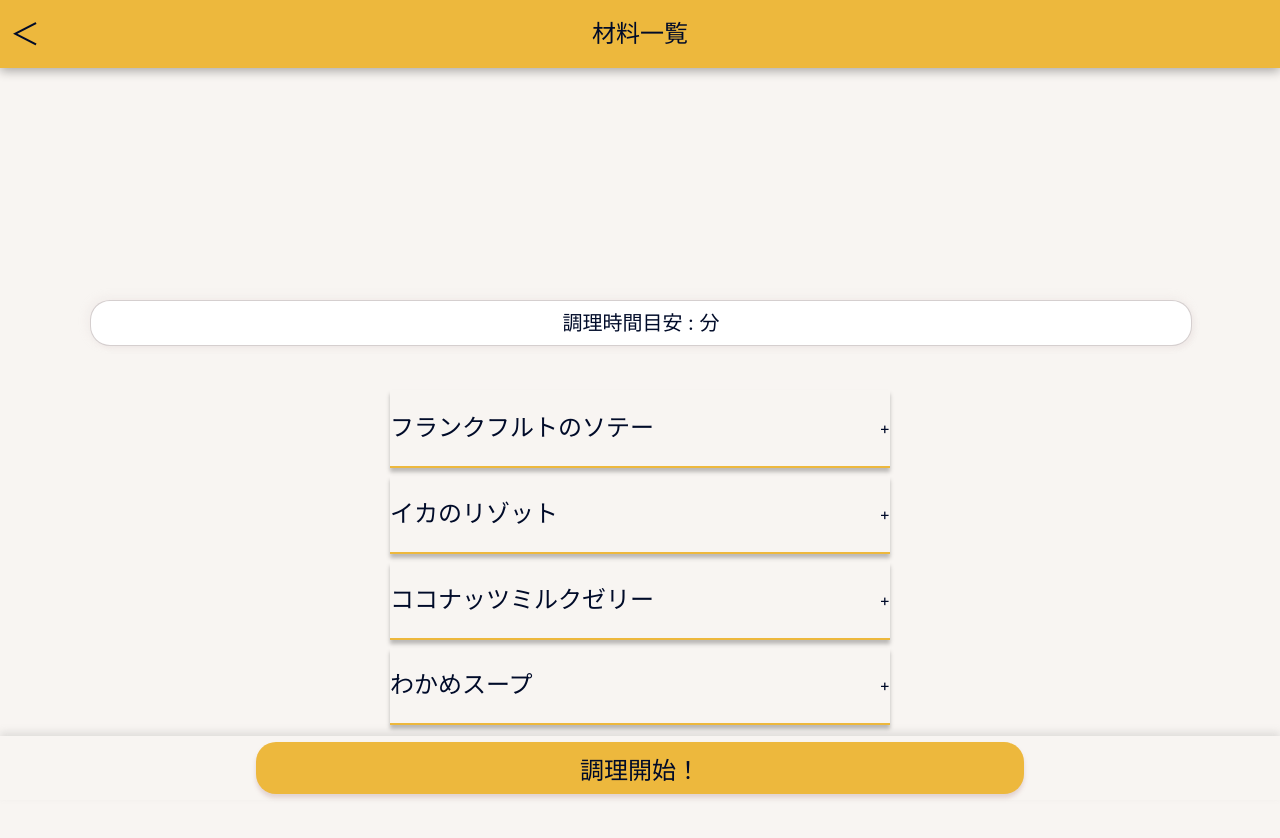
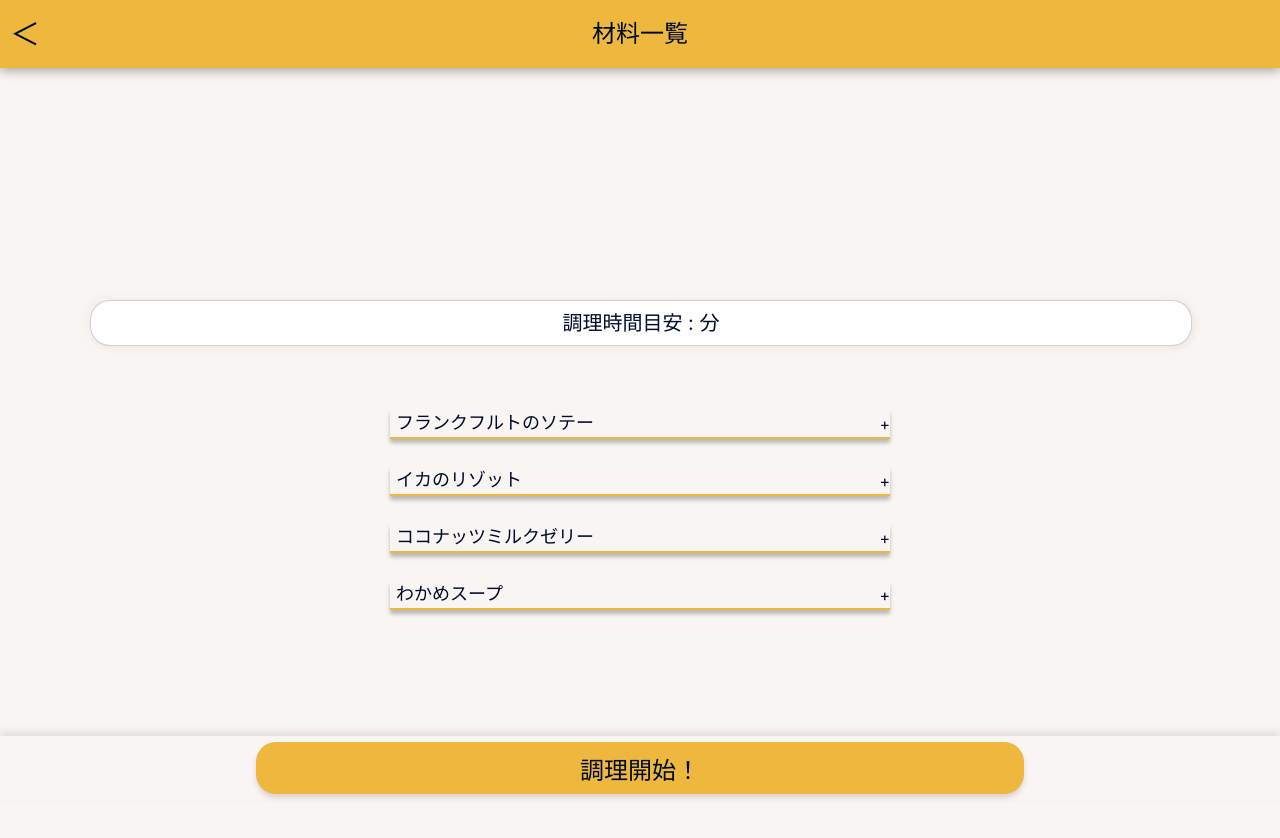
Before and after one commit to kousei-s/makeck_front, a React (Vite) app: page /app/materialList in a window 1280 px wide. Shown: the top 838 px of the page. Built offline with nearby package versions, Linux system fonts and the light colour scheme; a web font is replaced by a local one.

Commit message:
[update] css修正2

```diff
--- a/src/pages/MaterialList.jsx
+++ b/src/pages/MaterialList.jsx
@@ -80,7 +80,12 @@ const data = [
                     <div className="item" key={i}>  {/*パフォーマンス向上のためらしい*/}
                     {console.log("インデックス番号:", i, "要素:", item)}
                         <div className='title' onClick={() => toggle(i)}>
-                        <h2 className="materialname">{item.materialname}</h2>
+
+                        {/*料理名*/}
+                        <div className="materialname">
+                            {item.materialname}
+                        </div>
+
                         {/* 表示、非表示を切り替えるボタン */}
                         <span>{selected === i ? "-" : "+"}</span>
                         </div>
--- a/src/styles/materialList.css
+++ b/src/styles/materialList.css
@@ -11,7 +11,7 @@
   }
 
   .item {
-
+    margin-top: 20px;
     /* background: #f0ebe1; */
     /* margin-bottom: 5px;
     padding: 10px, 20px; */
@@ -22,24 +22,35 @@
     box-shadow: 0px 4px 4px rgba(0, 0, 0, 0.25); /* 下に影をつける */
     margin-bottom: 8px;
     display: flex;
-    justify-content: space-between;
-    align-items: center;
+    justify-content: space-between;  /*横方向に等間隔で配置される(最初の要素は左端、最後は右端)*/
+    align-items: center;             /*縦方向で子要素を配置する 子要素の縦位置を中央*/
     cursor: pointer;
   }
 
+  /* アコーディオンリスト(閉) */
   .content {
     /* color: #8b7f75; */
-    max-height: 0;
-    overflow: hidden;
+    max-height: 0;      /*最大高さ0(コンテンツを非表示にするため)*/
+    overflow: hidden;   /*要素の内容が要素の境界を超えるときにその部分を非表示にする(今回は高さmax０なのでコンテンツが溢れないようにする)*/
     transition: all 0.5s cubic-bezier(0.1, 0.1);
+    /*all　すべてのプロパティに適用*/
+    /*0.5s アニメーション所要時間*/
+    /*cubic-bezier(0.1, 0.1) アニメーションの速度曲線を指定*/
   }
 
+  /* アコーディオンリスト(開) */
   .content.show {
     height: auto;
     max-height: 9999px;
     transition: all 0.5s cubic-bezier(1.0, 1.0);
   }
 
+  /* 料理名 */
   .materialname {
-    font-family: "Paprika";
+    /* margin-top: 40px; */
+    margin-left: 6px;
+    font-size: large;
+    font-weight: 800;
+    color: var(----accent-color);
+    font-family: "Paprika",sans-serif !important;
   }
```
